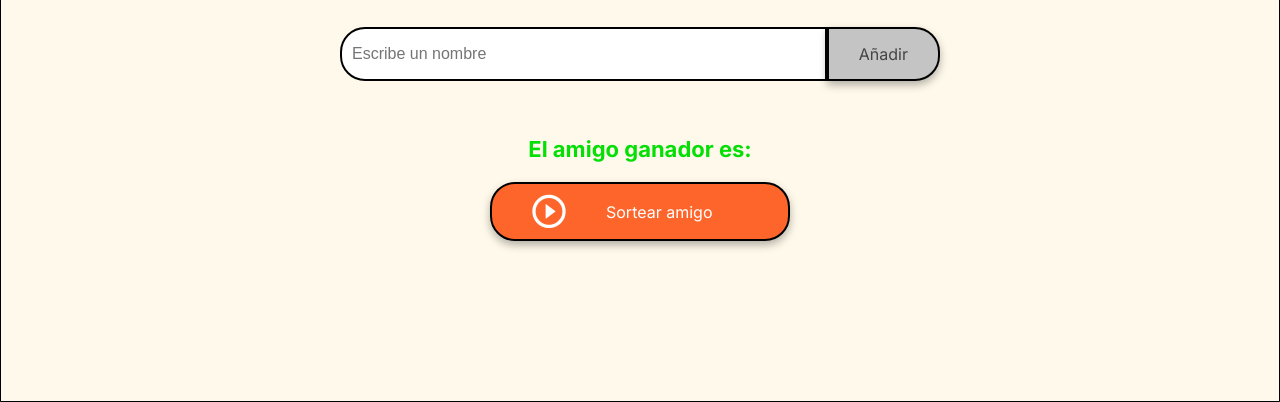
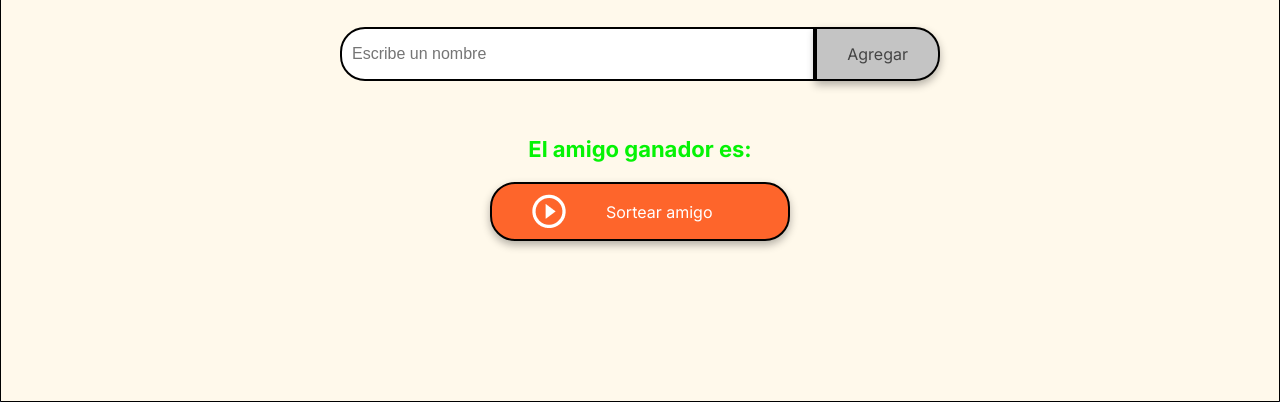
Before and after one commit to juanmaquina/amigoSecreto, a plain HTML site: page index.html in a window 1280 px wide. Both pictures are taken after a click on the button "Sortear amigo". Shown: the part 398-800 px from the top of the page. Drawn offline with Linux system fonts and the light colour scheme.

Commit message:
terminado

```diff
--- a/app.js
+++ b/app.js
@@ -41,7 +41,7 @@ function sortearAmigo (){
     let resultado = document.getElementById("resultado");
     resultado.innerHTML = (`El amigo ganador es: ${indiceAleatorio}`);
     lista.innerHTML = '';
-    setTimeout(reinicio,8000);
+    setTimeout(reinicio,10000);
     //location.reload();
 }
 function reinicio (){
--- a/index.html
+++ b/index.html
@@ -21,7 +21,7 @@
             <h2 class="section-title">Digite el nombre de sus amigos</h2>
             <div class="input-wrapper">
                 <input type="text" id="amigo" class="input-name" placeholder="Escribe un nombre">
-                <button class="button-add" onclick="agregarAmigo()">Añadir</button>
+                <button class="button-add" onclick="agregarAmigo()">Agregar</button>
             </div>
 
             <ul id="listaAmigos" class="name-list" aria-labelledby="listaAmigos" role="list"></ul>
--- a/style.css
+++ b/style.css
@@ -136,7 +136,7 @@ ul {
 
 .result-list {
     margin-top: 15px;
-    color: #05DF05;
+    color: #05f305;
     font-size: 22px;
     font-weight: bold;
     text-align: center;
```
Also changed, not shown: 1 other file.
